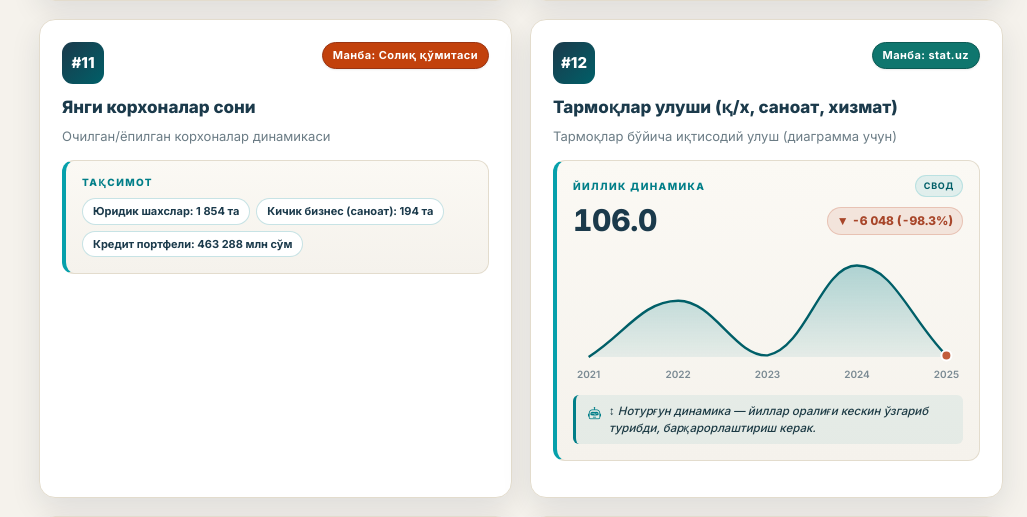
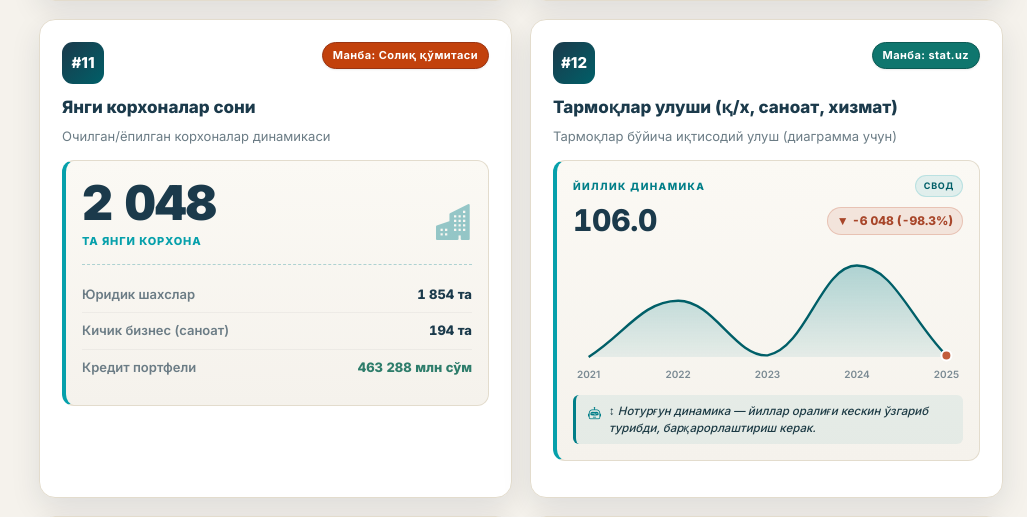
Before and after one commit to u-specter/sqb-buxoro-dashboard, a PHP site: page / in a window 1280 px wide, after a click on "1. Иқтисодий фаоллик". Shown: the part 2755-3272 px from the top of the page, without its empty margins (253-1280 px from the left). Run offline with PHP 8.4, Linux system fonts and the light colour scheme.

Commit message:
Hero+facts layout for #11 Янги корхоналар

```diff
--- a/assets/css/style.css
+++ b/assets/css/style.css
@@ -414,6 +414,22 @@ body{
   font-style:italic;
 }
 
+/* Hero metric + facts (Variant 2) */
+.hero-facts{padding:4px 0}
+.hf-top{display:flex;align-items:flex-end;justify-content:space-between;
+  padding-bottom:14px;border-bottom:1px dashed rgba(0,126,136,.3);margin-bottom:12px}
+.hf-num{font-size:48px;font-weight:900;color:var(--navy);
+  line-height:1;font-variant-numeric:tabular-nums;letter-spacing:-.01em}
+.hf-lab{font-size:11px;color:var(--accent-2);font-weight:800;
+  text-transform:uppercase;letter-spacing:.08em;margin-top:6px}
+.hf-ic{font-size:36px;color:var(--accent);opacity:.4}
+.hf-row{display:flex;justify-content:space-between;align-items:center;
+  padding:8px 0;font-size:13px;border-bottom:1px solid rgba(0,0,0,.04)}
+.hf-row:last-child{border-bottom:0}
+.hf-name{color:var(--muted);font-weight:600}
+.hf-val{font-weight:800;color:var(--navy);font-variant-numeric:tabular-nums}
+.hf-val.green{color:var(--success)}
+
 /* Trend (timeseries) chart + AI insight */
 .value-chart-wrap.trend{height:140px;margin-top:10px}
 .trend-top{
--- a/assets/js/app.js
+++ b/assets/js/app.js
@@ -47,6 +47,24 @@ function parseValue(raw, ctx){
       const note = (md[4]||"").trim();
       if(!isNaN(value) && !isNaN(deltaPct)){
         return {type:"metric_delta", label:label, value:value, unit:unit, deltaPct:deltaPct, note:note};
+      }
+    }
+  }
+
+  // ---- Hero + facts detection: leading "Жами: ..." segment ----
+  {
+    const hfSegs = body.split(/\s*\|\s*/).map(function(s){return s.trim();}).filter(Boolean);
+    if(hfSegs.length>=2){
+      const heroM = hfSegs[0].match(/^Жами\s*:\s*(.+)$/i);
+      if(heroM){
+        const facts = [];
+        for(let i=1;i<hfSegs.length;i++){
+          const fm = hfSegs[i].match(/^([^:]{2,60}):\s*(.+)$/);
+          if(fm) facts.push({name:fm[1].trim(), value:fm[2].trim()});
+        }
+        if(facts.length>=1){
+          return {type:"hero_facts", label:label, hero:heroM[1].trim(), facts:facts};
+        }
       }
     }
   }
@@ -341,6 +359,27 @@ function renderValue(ind, canvasId){
       (p.delta!=null?'<div class="metric-delta-wrap">'+deltaHTML(p.delta)+
         '<span class="metric-prev">'+fmtNum(p.prev)+' → '+fmtNum(p.value)+'</span></div>':'')+
       '</div>';
+  }
+
+  if(p.type==="hero_facts"){
+    // Split hero into leading numeric and trailing label
+    const hm = p.hero.match(/^([\d\s.,]+)\s*(.*)$/);
+    const heroNum = hm ? hm[1].trim() : p.hero;
+    const heroTail = hm ? hm[2].trim() : "";
+    const heroLabel = heroTail || "Жами";
+    const factsHtml = p.facts.map(function(f){
+      const isMoney = /(млн\s*сўм|млрд\s*сўм|кредит)/i.test(f.name+" "+f.value);
+      return '<div class="hf-row"><span class="hf-name">'+escapeHTML(f.name)+'</span>'+
+        '<span class="hf-val'+(isMoney?' green':'')+'">'+escapeHTML(f.value)+'</span></div>';
+    }).join("");
+    return '<div class="ic-value rich"><div class="hero-facts">'+
+      '<div class="hf-top">'+
+        '<div><div class="hf-num">'+escapeHTML(heroNum)+'</div>'+
+        '<div class="hf-lab">'+escapeHTML(heroLabel)+'</div></div>'+
+        '<div class="hf-ic"><i class="bi bi-buildings-fill"></i></div>'+
+      '</div>'+
+      factsHtml+
+      '</div></div>';
   }
 
   if(p.type==="breakdown"){
@@ -716,6 +755,12 @@ function kpiFromIndicator(data, no, opts){
         if(!isNaN(n)){out.value=n; out.unit=opts.unit||""; break;}
       }
     }
+  } else if(p.type==="hero_facts"){
+    const m = p.hero.match(/([\d\s]+(?:[.,]\d+)?)/);
+    if(m){
+      const n = parseFloat(m[1].replace(/\s/g,"").replace(",","."));
+      if(!isNaN(n)){out.value=n; out.unit=opts.unit||"";}
+    }
   }
   if(out.value==null) return null;
   return out;
```
Also changed, not shown: assets/data/gijduvon.json, assets/data/shofirkon.json.
